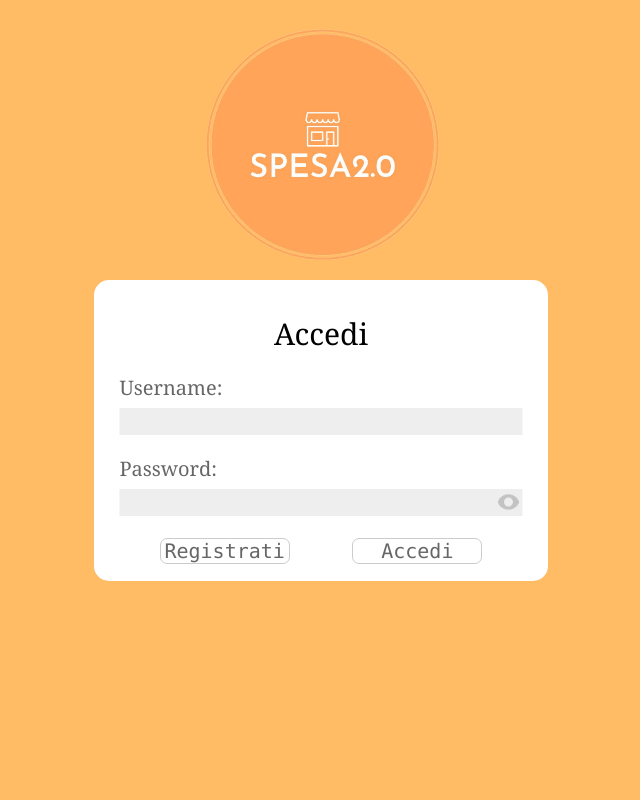
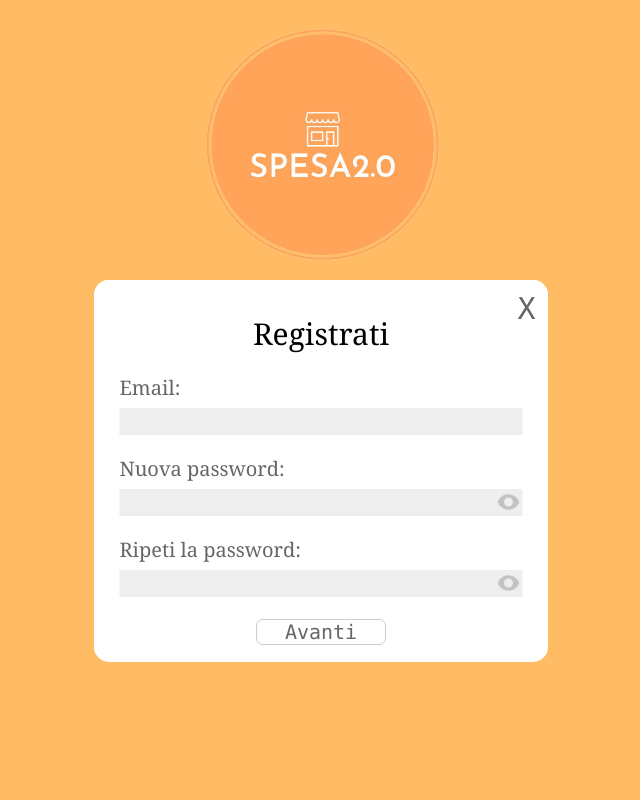
Before and after one commit to GestioneProgetto/BigManager, a PHP site: page /login.html in a window 1280 px wide. Shown: the whole page, without its empty margins (319-959 px from the left). Run offline with PHP 8.4, Linux system fonts and the light colour scheme.

Commit message:
Ultimazione schermata registrati

```diff
--- a/grafica interfaccia login/Spesa2.0/login.css
+++ b/grafica interfaccia login/Spesa2.0/login.css
@@ -57,12 +57,6 @@
     z-index: 50;
 }
 
-
-
-/* accedi */
-
-
-
 #logo
 {
     position: absolute;
@@ -74,6 +68,23 @@
     border-radius: 50%;
     overflow: hidden;
 }
+
+.container_bottoni
+{
+    height: 3vh;
+    width: 100%;
+    margin-top: 5%;
+    margin-bottom: 2vh;
+    display: flex;
+    justify-content: space-evenly;
+}
+
+
+/* accedi */
+
+
+
+
 
 #container_login
 {
@@ -87,7 +98,7 @@
     border: #fff solid 3px;
 }
 
-#username_login
+#email_login
 {
     position: relative;
     left: 50%;
@@ -134,15 +145,7 @@
     margin: 0;
 }
 
-#container_bottoni
-{
-    height: 3vh;
-    width: 100%;
-    margin-top: 5%;
-    margin-bottom: 2vh;
-    display: flex;
-    justify-content: space-evenly;
-}
+
 
 #titolo_accedi
 {
@@ -160,9 +163,9 @@
 
 
 
-#container_registrati
+/*#container_registrati
 {
-    position: absolute;
+    /* position: absolute;
     top:50%;
     left: 50%;
     transform: translate(-50%,-50%);
@@ -173,6 +176,15 @@
     z-index: -100;
     opacity: 0;
     border-radius: 15px;
+
+    background-color: #fff;
+    /* width: 50%;
+    height: 35%;
+    left: 50%;
+    top:35%;
+    transform: translate(-50%,0);
+    border-radius: 15px;
+    border: #000 solid 3px;
 }
 
 #chiudi_registrati
@@ -190,7 +202,7 @@
 
 #titolo_registrati
 {
-    position: inherit;
+    /* position: inherit;
     top: 2%;
     left: 50%;
     transform: translate(-50%,0);
@@ -200,9 +212,16 @@
     justify-content:center;
     margin-bottom:2%;
     width: fit-content;
+
+    font-size: 30px;
+    display: flex;
+    align-items: center;
+    justify-content:center;
+    margin-bottom:2%;
+    width: 35vw;
 }
 
-#username_reg
+#email_reg
 {
     width: 45%;
 }
@@ -210,4 +229,74 @@
 #password_reg
 {
     width: 45%;
+}*/
+
+#container_registrati
+{
+    background-color: #fff;
+    /* width: 50%;
+    height: 35%; */
+    left: 50%;
+    top:35%;
+    transform: translate(-50%,0);
+    border-radius: 15px;
+    border: #fff solid 3px;
 }
+
+#email_registrati
+{
+    position: relative;
+    left: 50%;
+    width: 90%;
+    border-radius: 10px;
+    transform: translate(-50%,0);
+    color: #666;
+}
+
+.password_registrati
+{
+    position: relative;
+    left: 50%;
+    width: 90%;
+    border-radius: 10px;
+    box-decoration-break: none;
+    transform: translate(-50%,0);
+    color: #666;
+}
+
+#bottone_avanti
+{
+    position: relative;
+    width: 10vw;
+    height: 100%;
+    border: #ccc solid 1px;
+    color: #666;
+    border-radius: 7px;
+    align-content: center;
+    text-align: center;
+    margin:0;
+}
+
+#titolo_registrati
+{
+    font-size: 30px;
+    display: flex;
+    align-items: center;
+    justify-content:center;
+    margin-bottom:2%;
+    width: 35vw;
+}
+
+#chiudi_registrati
+{
+    position: absolute;
+    width: 2vw;
+    aspect-ratio: 1;
+    font-size: 150%;
+    color: #666;
+    margin: 0;
+    top:2%;
+    left: 93%;
+    border-radius: 50%;
+    z-index: 200;
+}
--- a/grafica interfaccia login/Spesa2.0/login.html
+++ b/grafica interfaccia login/Spesa2.0/login.html
@@ -25,11 +25,11 @@
                 <p id="titolo_accedi">
                     Accedi
                 </p>
-                <div id="username_login">
+                <div id="email_login">
                     <p class="label">
-                        Username:
+                        Email:
                     </p>
-                    <input type="text" class="textbox" id="accedi_username">
+                    <input type="text" class="textbox" id="accedi_email">
                 </div>
                 <div id="password_login">
                     <p class="label">
@@ -41,7 +41,7 @@
                         <img src="img/occhio_grigio.png" alt="mostra password" style="height:100%; width:100%;object-fit: fill;" id="occhio_g_accedi">
                     </div>
                 </div>
-                <div id="container_bottoni">
+                <div class="container_bottoni">
                     <div class="bottone" id="bottone_registrati">
                         Registrati
                     </div>
@@ -58,23 +58,44 @@
 
 
         <div class="container" id="container_registrati">
+            <p id="titolo_registrati">
+                Registrati
+            </p>
+
             <div class="bottone" id="chiudi_registrati">
                 X
             </div>
-            <p id="titolo_registrati">
-                Registrati
-            </p>
-            <div id="username_reg">
+
+            <div id="email_registrati">
                 <p class="label">
-                    Username:
+                    Email:
                 </p>
-                <input type="text" class="textbox" id="reg_username">
+                <input type="text" class="textbox" id="registrati_email">
             </div>
-            <div id="password_reg">
+            <div class="password_registrati" id="password1_registrati">
                 <p class="label">
-                    Password:
+                    Nuova password:
                 </p>
-                <input type="password" class="textbox" id="reg_password">
+                <input type="password" class="textbox" id="registrati_password1">
+                <div class="mostrapass" id="mostrapassregistrati1">
+                    <img src="img/occhio_nero.png" alt="mostra password" style="height:100%; width:100%;object-fit: fill;" id="occhio_n_registrati1" hidden>
+                    <img src="img/occhio_grigio.png" alt="mostra password" style="height:100%; width:100%;object-fit: fill;" id="occhio_g_registrati1">
+                </div>
+            </div>
+            <div class="password_registrati" id="password2_registrati">
+                <p class="label">
+                    Ripeti la password:
+                </p>
+                <input type="password" class="textbox" id="registrati_password2">
+                <div class="mostrapass" id="mostrapassregistrati2">
+                    <img src="img/occhio_nero.png" alt="mostra password" style="height:100%; width:100%;object-fit: fill;" id="occhio_n_registrati2" hidden>
+                    <img src="img/occhio_grigio.png" alt="mostra password" style="height:100%; width:100%;object-fit: fill;" id="occhio_g_registrati2">
+                </div>
+            </div>
+            <div class="container_bottoni">
+                <div class="bottone" id="bottone_avanti">
+                    Avanti
+                </div>
             </div>
         </div>
 
--- a/grafica interfaccia login/Spesa2.0/login.js
+++ b/grafica interfaccia login/Spesa2.0/login.js
@@ -1,5 +1,8 @@
 $(document).ready(function () {
     $("#bottone_accedi").click(function () {
+        alert("Non ancora implementato");
+    });
+    $("#bottone_avanti").click(function () {
         alert("Non ancora implementato");
     });
     $("#bottone_registrati").click(function () {
@@ -8,7 +11,7 @@ $(document).ready(function () {
     });
     $("#chiudi_registrati").click(function () {
         $("#container_registrati").css("opacity", "0%");
-        setTimeout(function(){$("#container_registrati").css("z-index", "-100");},500);
+        $("#container_registrati").css("z-index", "-100");
     });
     $(".bottone").mouseenter(function () {
         $(this).css("background-color", "#eee");
@@ -40,4 +43,32 @@ $(document).ready(function () {
             document.getElementById("occhio_n_accedi").hidden = true;
           }
     });
+
+    $("#mostrapassregistrati1").click(function () {
+        if (document.getElementById("registrati_password1").type === "password")
+        {
+            document.getElementById("registrati_password1").type = "text";
+            document.getElementById("occhio_g_registrati1").hidden = true;
+            document.getElementById("occhio_n_registrati1").hidden = false;
+          } else
+          {
+            document.getElementById("registrati_password1").type = "password";
+            document.getElementById("occhio_g_registrati1").hidden = false;
+            document.getElementById("occhio_n_registrati1").hidden = true;
+          }
+    });
+
+    $("#mostrapassregistrati2").click(function () {
+        if (document.getElementById("registrati_password2").type === "password")
+        {
+            document.getElementById("registrati_password2").type = "text";
+            document.getElementById("occhio_g_registrati2").hidden = true;
+            document.getElementById("occhio_n_registrati2").hidden = false;
+          } else
+          {
+            document.getElementById("registrati_password2").type = "password";
+            document.getElementById("occhio_g_registrati2").hidden = false;
+            document.getElementById("occhio_n_registrati2").hidden = true;
+          }
+    });
 });
```
